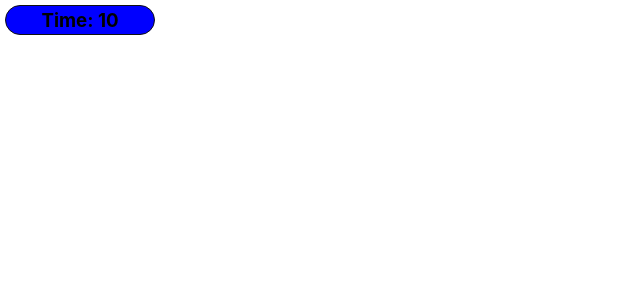
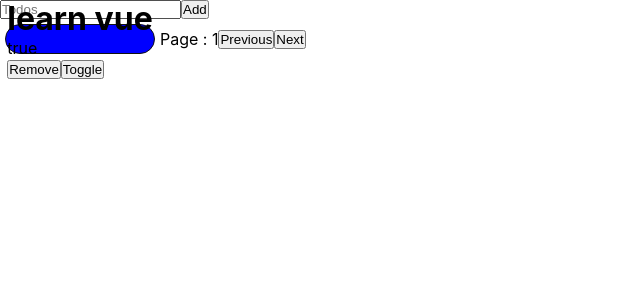
Before and after one commit to Somesh-Kumar-Yadav/React-Assignment, a React (Create React App) app: page / in a window 1280 px wide. Shown: the top 300 px of the page, without its empty margins (0-640 px from the left). Built offline with nearby package versions, Linux system fonts and the light colour scheme; data requests are answered from the project's data file.

Commit message:
React Hook Todos assignment completed

```diff
--- a/db.json
+++ b/db.json
@@ -1,6 +1,24 @@
 {
-  "todos": {
-    "title": "fgdh",
-    "status": false
-  }
+  "todos": [
+    {
+      "title": "learn vue",
+      "status": true,
+      "id": 15
+    },
+    {
+      "title": "learn Css",
+      "status": false,
+      "id": 18
+    },
+    {
+      "title": "learn angular",
+      "status": true,
+      "id": 19
+    },
+    {
+      "title": "learn react again",
+      "status": false,
+      "id": 20
+    }
+  ]
 }
--- a/src/App.js
+++ b/src/App.js
@@ -1,10 +1,40 @@
 import React from "react";
 import "./App.css";
-import { Timer } from "./Components/React-UseEffect/Timer/Timer";
+import { Todos } from "./Components/React-UseEffect/Todos/Todos";
 function App() {
+	const [formData, setFormData] = React.useState({});
+	const HandleChange = (e) => {
+		const { value, name, checked, type } = e.target;
+		setFormData({ ...formData, [name]: type === "checkbox" ? checked : value });
+	};
+	const GetData = (e) => {
+		e.preventDefault();
+		console.log(formData);
+	};
 	return (
 		<div className="App">
-			<Timer></Timer>
+			<Todos />
+			{/* <form onSubmit={GetData}>
+				<label htmlFor="name">
+					NAME:
+					<input
+						onChange={HandleChange}
+						type="text"
+						name="name"
+						placeholder="Enter your name"
+					></input>
+				</label>
+				<label htmlFor="isMarried">
+					isMarried:
+					<input
+						onChange={HandleChange}
+						type="checkbox"
+						name="isMarried"
+						placeholder="Enter your name"
+					></input>
+					<input onChange={HandleChange} type="submit"></input>
+				</label>
+			</form> */}
 		</div>
 	);
 }
--- a/src/Components/React-UseEffect/Timer/Timer.jsx
+++ b/src/Components/React-UseEffect/Timer/Timer.jsx
@@ -1,7 +1,24 @@
 import React from "react"
 import { TimerMain } from "./Components/TimerMain"
 export function Timer() {
+    const [initial, setInitial] = React.useState("");
+    const [final, setFinal] = React.useState("");
+    const [show, setShow] = React.useState(false);
+    const Add=()=>{
+        setShow(true);
+        setFinal(final);
+        setInitial(initial)
+    }
     return <>
-        <TimerMain initial={3} final={ 15}/ >
+        <input type="text" placeholder="Initial Time" value={initial} onChange={(e) => {
+            setInitial(e.target.value);
+    }} ></input>
+        <input type="text" placeholder="Final Time" value={final} onChange={(e) => {
+            setFinal(e.target.value);
+        }} ></input>
+        <button onClick={() => {
+            Add();
+        }}>Submit</button>
+        {show&&<TimerMain initial={Number(initial)} final={Number(final)} />}
     </>
 }
--- /dev/null
+++ b/src/Components/React-UseEffect/Todos/Todos.jsx
@@ -0,0 +1,86 @@
+import React from "react"
+import axios from "axios"
+import {v4 as uuid} from "uuid"
+
+function Todos() {
+    const [todos, setTodos] = React.useState("")
+    const [todosList, setTodosList] = React.useState([]);
+    let [page, setPage] = React.useState(1);
+    React.useEffect(() => {
+        setTimeout(() => {
+            getTodos()
+        }, 1000)
+
+    }, [todosList]);
+
+  const setTodo=(data) => {
+      let arr = [];
+
+                for (let i = page-1; i < page; i++){
+                   arr.push(data[i])
+                }
+                setTodosList([...arr])
+    }
+    const getTodos = () => {
+        try {
+            axios.get("http://localhost:3004/todos").then(({ data }) => {
+
+                setTodo(data)
+            })
+        }
+        catch (error) {
+            console.log(error);
+        }
+    }
+    const deleteTodos=(id) => {
+    axios.delete("http://localhost:3004/todos/"+id)
+    }
+    const toggleTodos = (id,status) => {
+        axios.patch("http://localhost:3004/todos/" + id, { status: !status })
+}
+
+    const addTodos = () => {
+        const payload = {
+            title: todos,
+            status: false,
+        }
+        axios.post("http://localhost:3004/todos", payload)
+        setTodos("")
+    }
+    return <>
+        <input type="text" value={todos} placeholder="Todos" onChange={(e) => {
+            setTodos(e.target.value);
+        }} />
+        <button onClick={() => addTodos()}>Add</button>
+        <div>
+            {todosList.map((e) => {
+                return <div key={uuid()}>
+                    <h1>{e.title}</h1>
+                    <p>{ `${e.status}`}</p>
+                    <button onClick={() => {
+                        deleteTodos(e.id);
+                    }}>Remove</button>
+                    <button onClick={() => {
+                        toggleTodos(e.id,e.status);
+                    }}>Toggle</button>
+                </div>
+            })}
+        </div>
+        <p>Page : {page}</p>
+        <button onClick={
+            () => {
+                setPage((prev) => {
+                    return prev - 1;
+                })
+            }
+        }>Previous</button>
+        <button onClick={
+            () => {
+                setPage((prev) => {
+                    return prev + 1;
+                })
+            }
+        }>Next</button>
+    </>
+}
+export { Todos };
```
Also changed, not shown: src/Components/Counter.jsx (+16 -16 lines).
